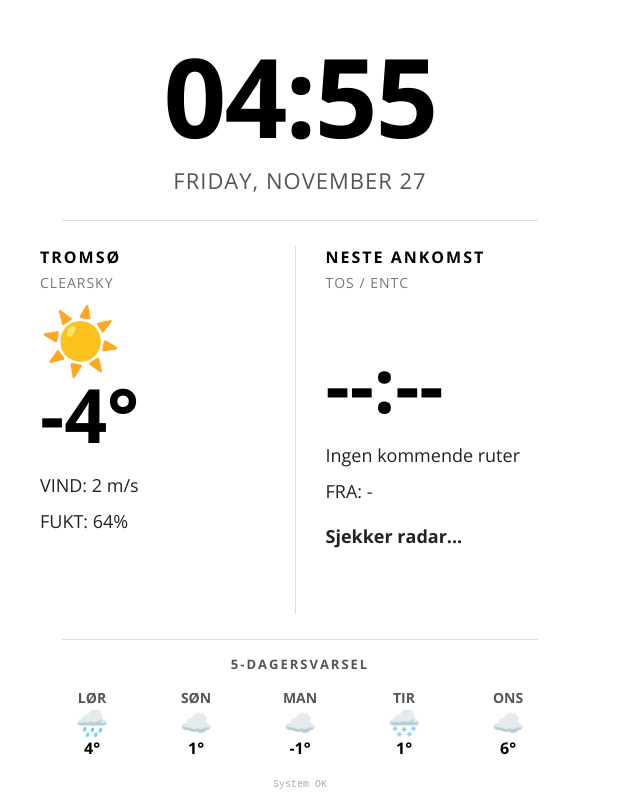
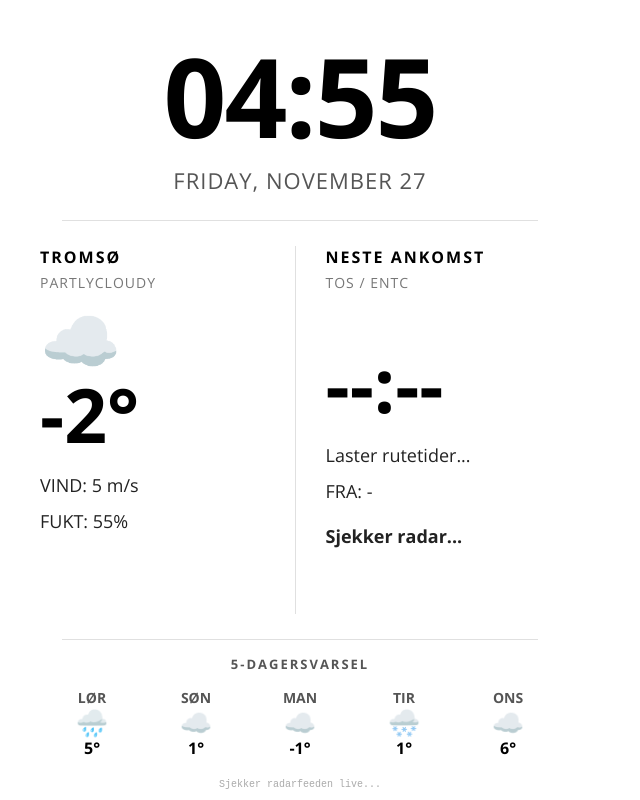
Before and after one commit to larsgimse/fly, a plain HTML site: page time.html in a window 1280 px wide. Shown: the whole page, without its empty margins (0-640 px from the left). Drawn offline with nearby package versions, Linux system fonts and the light colour scheme; no server answers.

Commit message:
Auto-oppdatert dashboard (HTML og data)

```diff
--- a/time.html
+++ b/time.html
@@ -61,11 +61,11 @@
     <div class="mid-section">
         <div class="column left-column">
             <h2 class="label-top">TROMSØ</h2>
-            <h3 class="label-sub">CLEARSKY</h3>
-            <div class="weather-icon">☀️</div>
-            <div class="huge-data">-4°</div>
-            <div class="detail-text">VIND: 2 m/s</div>
-            <div class="detail-text">FUKT: 64%</div>
+            <h3 class="label-sub">PARTLYCLOUDY</h3>
+            <div class="weather-icon">☁️</div>
+            <div class="huge-data">-2°</div>
+            <div class="detail-text">VIND: 5 m/s</div>
+            <div class="detail-text">FUKT: 55%</div>
         </div>
 
         <div class="column right-column">
@@ -87,7 +87,7 @@
         <td style="text-align: center; width: 20%; padding: 5px 0;">
             <div style="font-weight: 700; font-size: 14px; color: #555555; margin-bottom: 2px;">LØR</div>
             <div style="font-size: 26px; line-height: 1; margin-bottom: 2px;">🌧️</div>
-            <div style="font-size: 16px; font-weight: 700;">4°</div>
+            <div style="font-size: 16px; font-weight: 700;">5°</div>
         </td>
         <td style="text-align: center; width: 20%; padding: 5px 0;">
             <div style="font-weight: 700; font-size: 14px; color: #555555; margin-bottom: 2px;">SØN</div>
@@ -131,7 +131,7 @@
 
         var tosLat = 69.683;
         var tosLon = 18.919;
-        var avinorFlights = [];
+        var avinorFlights = [{"id": "WF991", "time": "07:05", "origin": "KKN"}, {"id": "WF961", "time": "07:10", "origin": "SOJ"}, {"id": "WF981", "time": "07:20", "origin": "LKL"}, {"id": "WF931", "time": "07:35", "origin": "VDS"}, {"id": "DY329", "time": "07:45", "origin": "ALF"}];
         var radarUrl = "https://corsproxy.io/?https://data-cloud.flightradar24.com/zones/fcgi/feed.js?bounds=72.000,65.000,10.000,30.000%26faa=1%26flight_states=1%26satellite=1%26mlat=1%26flarm=1%26adsb=1%26gnd=1%26air=1%26vehicles=0%26estimated=1";
 
         function kalkulerAvstand(lat1, lon1, lat2, lon2) {
```
